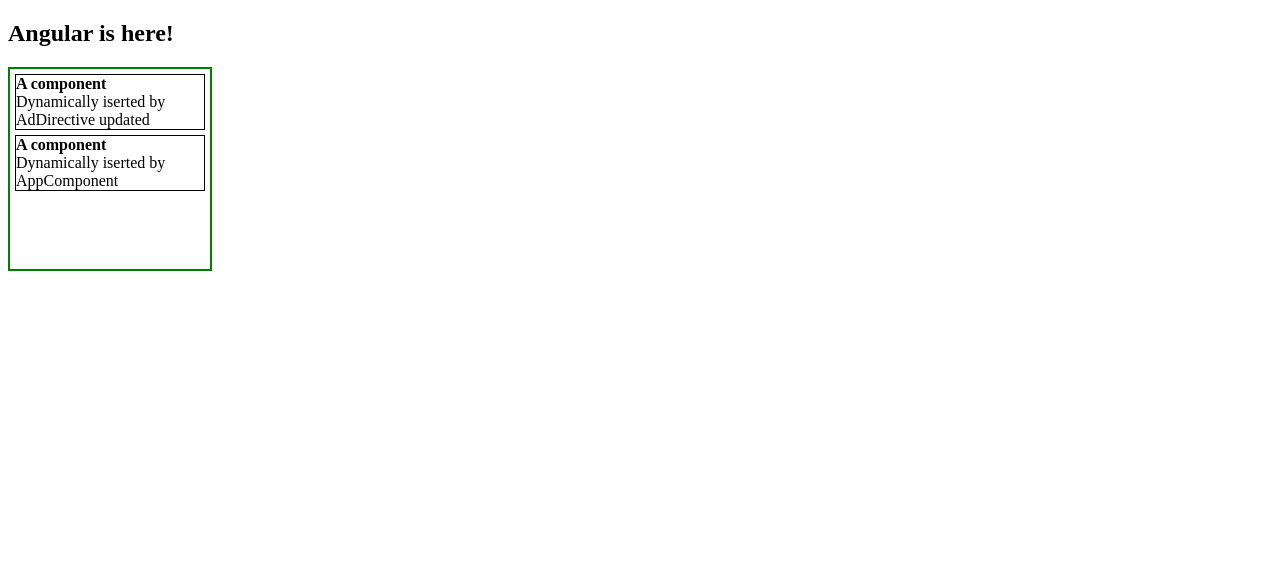
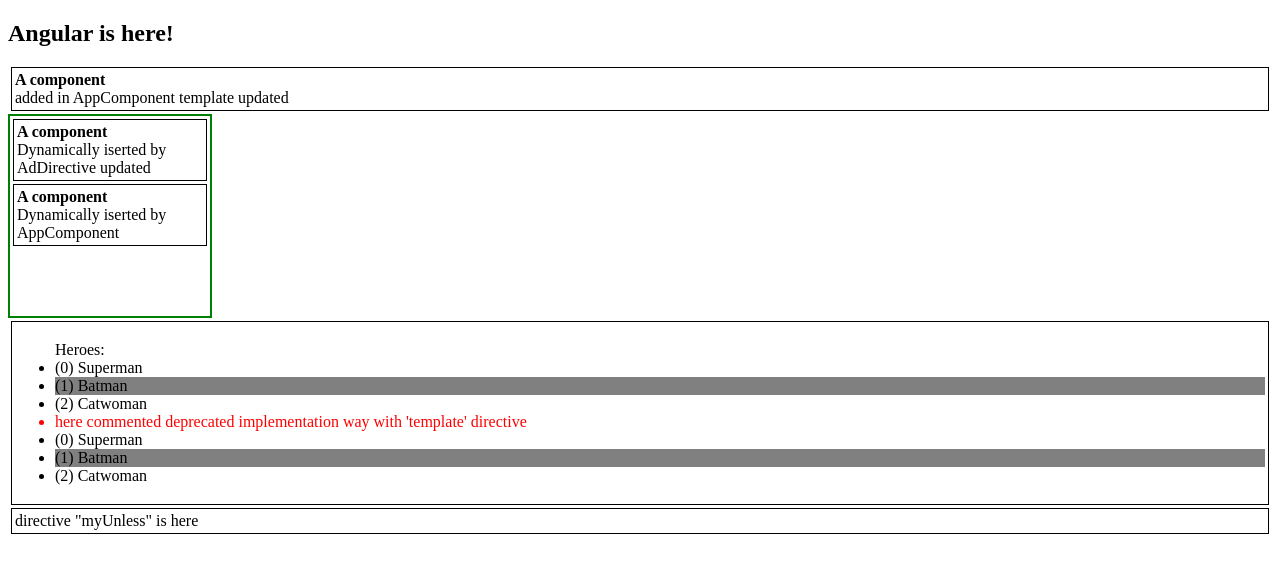
Before and after one commit to yaroslavputria/ts-ng, an Angular app in the folder NEWPLAYGROUND/: page / in a window 1280 px wide. Shown: the top 568 px of the page. Built offline with nearby package versions, Linux system fonts and the light colour scheme.

Commit message:
structural 'myUnless' directive

```diff
--- a/NEWPLAYGROUND/src/app/ad.directive.ts
+++ b/NEWPLAYGROUND/src/app/ad.directive.ts
@@ -1,12 +1,18 @@
-import { Directive, ViewContainerRef, ComponentFactoryResolver, Injector } from '@angular/core';
+import { Directive, ViewContainerRef, ComponentFactoryResolver, Injector, ElementRef, Renderer2, HostListener, OnDestroy } from '@angular/core';
 import { AComponent } from './a.component';
 
 @Directive({
     selector: '[ad-host]',
 })
 
-export class AdDirective {
-    constructor(public viewContainerRef: ViewContainerRef, private componentFactoryResolver: ComponentFactoryResolver, private i: Injector) {
+export class AdDirective implements OnDestroy {
+    l1;
+    l2;
+    constructor(private viewContainerRef: ViewContainerRef,
+            private componentFactoryResolver: ComponentFactoryResolver,
+            private i: Injector,
+            private el: ElementRef,
+            private re: Renderer2) {
         const componentFactory = this.componentFactoryResolver.resolveComponentFactory(AComponent);
         let componentRef = componentFactory.create(this.i);
         componentRef.instance.inputData = 'Dynamically iserted by AdDirective';
@@ -14,5 +20,17 @@
         setTimeout(() => {
             componentRef.instance.inputData += ' updated';
         }, 2000);
+
+        this.l1 = this.re.listen(this.el.nativeElement.parentElement, 'mouseenter', (e) => {
+            this.re.addClass(this.el.nativeElement.parentElement, 'highlighted');
+        });
+        this.l2 = this.re.listen(this.el.nativeElement.parentElement, 'mouseleave', (e) => {
+            this.re.removeClass(this.el.nativeElement.parentElement, 'highlighted');
+        });
+    }
+    ngOnDestroy() {
+        this.l1();
+        this.l2();
+        console.log('destroyed!');
     }
 }
--- a/NEWPLAYGROUND/src/app/app.component.ts
+++ b/NEWPLAYGROUND/src/app/app.component.ts
@@ -6,10 +6,11 @@
     template: `
         <div>
             <h2>Angular is here!</h2>
-            <!--<a-cmp [inputData]="someDataForAComp"></a-cmp>-->
-            <div class="for-banner">
+            <a-cmp [inputData]="someDataForAComp"></a-cmp>
+            <div class="for-banner" *ngIf="show">
                 <ng-container ad-host #vc></ng-container>
             </div>
+            <b-cmp></b-cmp>
         </div>
     `,
     styles: [`
@@ -21,7 +22,8 @@
     `]
 })
 export class AppComponent {
-    someDataForAComp: any = 5;
+    show = true;
+    someDataForAComp: any = 'added in AppComponent template';
 
     @ViewChild('vc', {read: ViewContainerRef}) vc;
 
@@ -37,7 +39,10 @@
 
     constructor(private componentFactoryResolver: ComponentFactoryResolver, private i: Injector) {
         setTimeout(() => {
-            this.someDataForAComp = 1;
+            this.someDataForAComp += ' updated';
         }, 1000);
+        setTimeout(() => {
+            //this.show = false;
+        }, 5000);
     };
 }
--- a/NEWPLAYGROUND/src/app/app.module.ts
+++ b/NEWPLAYGROUND/src/app/app.module.ts
@@ -5,13 +5,15 @@
 import { AComponent } from './a.component';
 import { BCmpComponent } from './b-cmp/b-cmp.component';
 import { AdDirective } from './ad.directive';
+import { UnlessDirective } from './unless.directive';
 
 @NgModule({
     declarations: [
         AppComponent,
         AComponent,
         BCmpComponent,
-        AdDirective
+        AdDirective,
+        UnlessDirective
     ],
     imports: [
         BrowserModule
--- a/NEWPLAYGROUND/src/app/b-cmp/b-cmp.component.ts
+++ b/NEWPLAYGROUND/src/app/b-cmp/b-cmp.component.ts
@@ -1,15 +1,53 @@
 import { Component, OnInit } from '@angular/core';
 
 @Component({
-    selector: 'app-b-cmp',
-    templateUrl: './b-cmp.component.html',
+    selector: 'b-cmp',
+    template: `
+        <div class="bordered">
+            <ul> Heroes:
+                <li *ngFor="let hero of heroes; let i=index; let odd=odd; trackBy: trackById" [class.odd]="odd">
+                    ({{i}}) {{hero.name}}
+                </li>
+
+                <li style="color:red">here commented deprecated implementation way with 'template' directive</li>
+                <!--<li template="ngFor let hero of heroes; let i=index; let odd=odd; trackBy: trackById" [class.odd]="odd">
+                    ({{i}}) {{hero.name}}
+                </li>-->
+
+                <ng-template ngFor let-hero [ngForOf]="heroes" let-i="index" let-odd="odd" [ngForTrackBy]="trackById">
+                    <li [class.odd]="odd">({{i}}) {{hero.name}}</li>
+                </ng-template>
+            </ul>
+        </div>
+        <div class="bordered">
+            <span *myUnless="opositeCond"></span>
+        </div>
+    `,
     styleUrls: ['./b-cmp.component.css']
 })
 export class BCmpComponent implements OnInit {
-
-    constructor() { }
+    opositeCond = true;
+    constructor() {
+        setTimeout(() => {
+            this.opositeCond = false;
+        }, 2000);
+    }
 
     ngOnInit() {
     }
 
+    heroes = [
+        {
+            name: 'Superman',
+            odd: true
+        },
+        {
+            name: 'Batman',
+            odd: false
+        },
+        {
+            name: 'Catwoman',
+            odd: true
+        }
+    ];
 }
--- /dev/null
+++ b/NEWPLAYGROUND/src/app/unless.directive.ts
@@ -0,0 +1,24 @@
+import { Directive, Input, TemplateRef, ViewContainerRef } from '@angular/core';
+
+@Directive({ selector: '[myUnless]'})
+export class UnlessDirective {
+    hasView: boolean = false;
+    constructor(private templateRef: TemplateRef<any>, private viewContainer: ViewContainerRef) {
+        setTimeout(() => {
+            this.templateRef.elementRef.nativeElement.textContent = 'With "myUnless" directive';
+        }, 0);
+    }
+    @Input() set myUnless(condition: boolean) {
+        if (!condition && !this.hasView) {
+            const view = this.viewContainer.createEmbeddedView(this.templateRef);
+            view.rootNodes[0].textContent = 'directive "myUnless" is here';
+            // const view1 = this.templateRef.createEmbeddedView(null);
+            // view1.rootNodes[0].textContent = 'directive "myUnless" is here';
+            // this.viewContainer.insert(view1);
+            this.hasView = true;
+        } else if (condition && this.hasView) {
+            this.viewContainer.clear();
+            this.hasView = false;
+        }
+    }
+}
--- a/NEWPLAYGROUND/src/styles.css
+++ b/NEWPLAYGROUND/src/styles.css
@@ -1,5 +1,14 @@
 /* You can add global styles to this file, and also import other style files */
 .bordered {
     border: 1px solid black;
-    margin: 5px;
+    margin: 3px;
+    padding: 3px;
 }
+
+.highlighted {
+    background-color: yellow;
+}
+
+.odd {
+    background-color: grey;
+}
```
